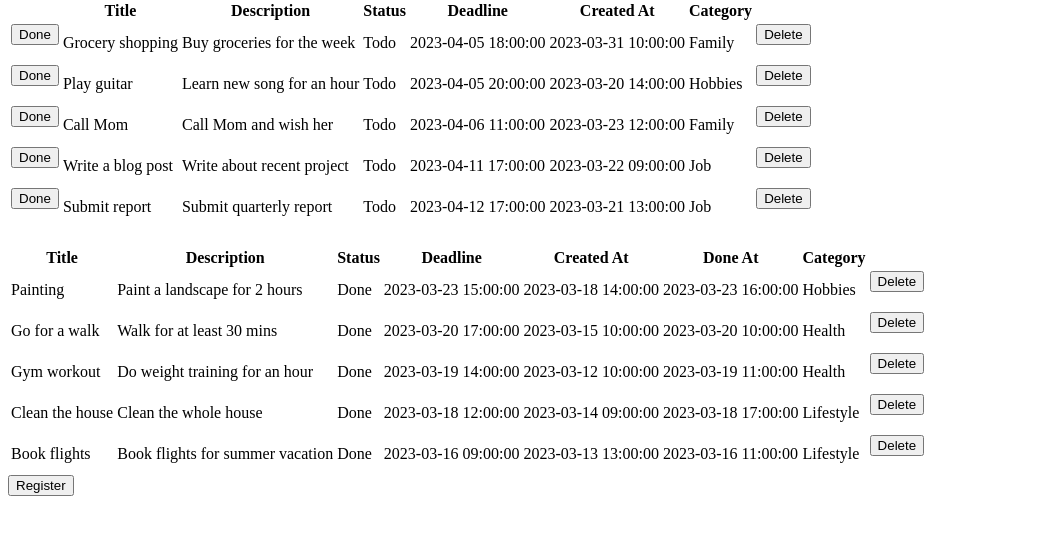
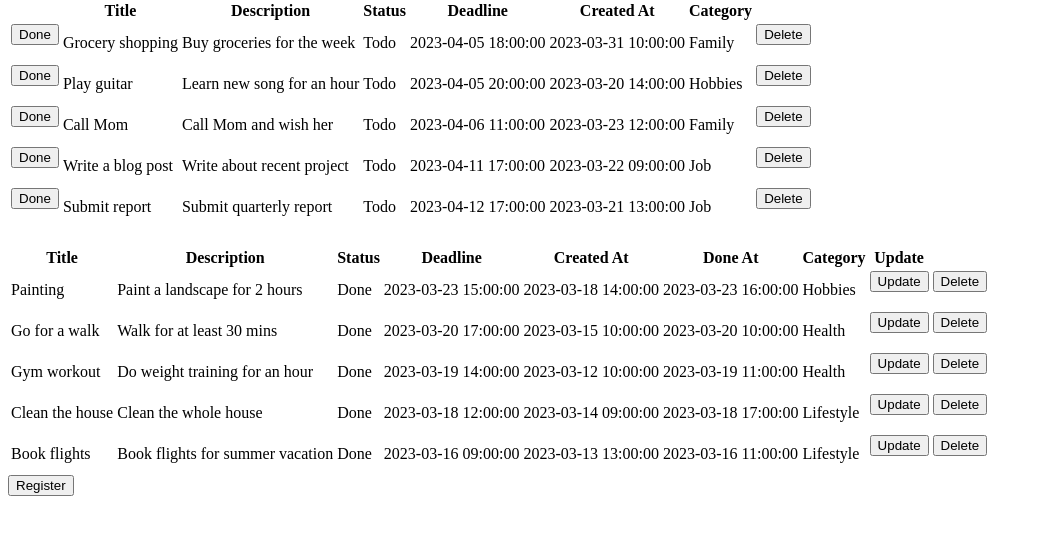
Before and after one commit to elif-krvan/cs535-todo-list, a Flask app: page /task in a window 1280 px wide. Shown: the part 146-681 px from the top of the page, without its empty margins (0-1042 px from the left). Run offline with Flask 2, Linux system fonts and the light colour scheme; data comes from the database, SQL or seed files in the repository; data that the repository does not hold is empty; some libraries are stand-ins or nearby versions.

Commit message:
Added update button

```diff
--- a/app/app.py
+++ b/app/app.py
@@ -74,6 +74,14 @@ def done_task(task_id):
     mysql.connection.commit()
     return redirect(url_for('task'))
 
+@app.route('/task/update/<int:task_id>', methods =['POST'])
+def update_task(task_id):
+    # cursor = mysql.connection.cursor(MySQLdb.cursors.DictCursor)
+    # cursor.execute('UPDATE Task SET status = %s, done_time = now() WHERE id = %s', (TaskStatus.DONE.value, task_id,))
+    # mysql.connection.commit()
+    return "kudur"
+    # return redirect(url_for('task'))
+
 @app.route('/task/delete/<int:task_id>', methods =['POST'])
 def delete_task(task_id):
     cursor = mysql.connection.cursor(MySQLdb.cursors.DictCursor)
@@ -134,6 +142,7 @@ def task(message = ''):
         'creation_time': "Created At",
         'done_time': 'Done At',
         'task_type': 'Category',
+        'update': 'Update',
         'Delete': ' '
     }
 
--- a/app/templates/task.html
+++ b/app/templates/task.html
@@ -38,7 +38,7 @@ if ( window.history.replaceState ) {
 <table>
 	<tr>
 		{% for head in task_headers.values() %}
-			{% if head != 'Done At' %}<th>{{head}}</th>{% endif %}
+			{% if head != 'Done At' and head != 'Update'%}<th>{{head}}</th>{% endif %}
 		{% endfor %}
 	</tr>
 
@@ -50,7 +50,7 @@ if ( window.history.replaceState ) {
 				</form>
 			</td>
 			{% for key in task_headers.keys() %}
-				{% if task_headers[key] != ' ' and key != 'done_time' %}<td>{{task[key]}}</td>{% endif %}
+				{% if task_headers[key] != ' ' and key != 'done_time' and key != 'update' %}<td>{{task[key]}}</td>{% endif %}
 			{% endfor %}
 			<td>
 				<form action="{{ url_for('delete_task', task_id = task.id) }}" method="post">
@@ -66,15 +66,20 @@ if ( window.history.replaceState ) {
   <table>
 	<tr>
 		{% for key in task_headers.keys() %}
-			{% if key != 'Mark' %}<th>{{task_headers[key]}}</th>{% endif %}
+			{% if key != 'Mark'  %}<th>{{task_headers[key]}}</th>{% endif %}
 		{% endfor %}
 	</tr>
 
 	{% for task in task_done %}
 		<tr>
 			{% for key in task_headers.keys() %}
-				{% if task_headers[key] != ' ' %}<td>{{task[key]}}</td>{% endif %}
+				{% if task_headers[key] != ' ' and key != 'update' %}<td>{{task[key]}}</td>{% endif %}
 			{% endfor %}
+			<td>
+				<form action="{{ url_for('update_task', task_id = task.id) }}" method="post">
+				<button class="btn btn-primary">Update</button>
+				</form>
+			</td>
 			<td>
 				<form action="{{ url_for('delete_task', task_id = task.id) }}" method="post">
 				<button class="btn btn-primary">Delete</button>
```
